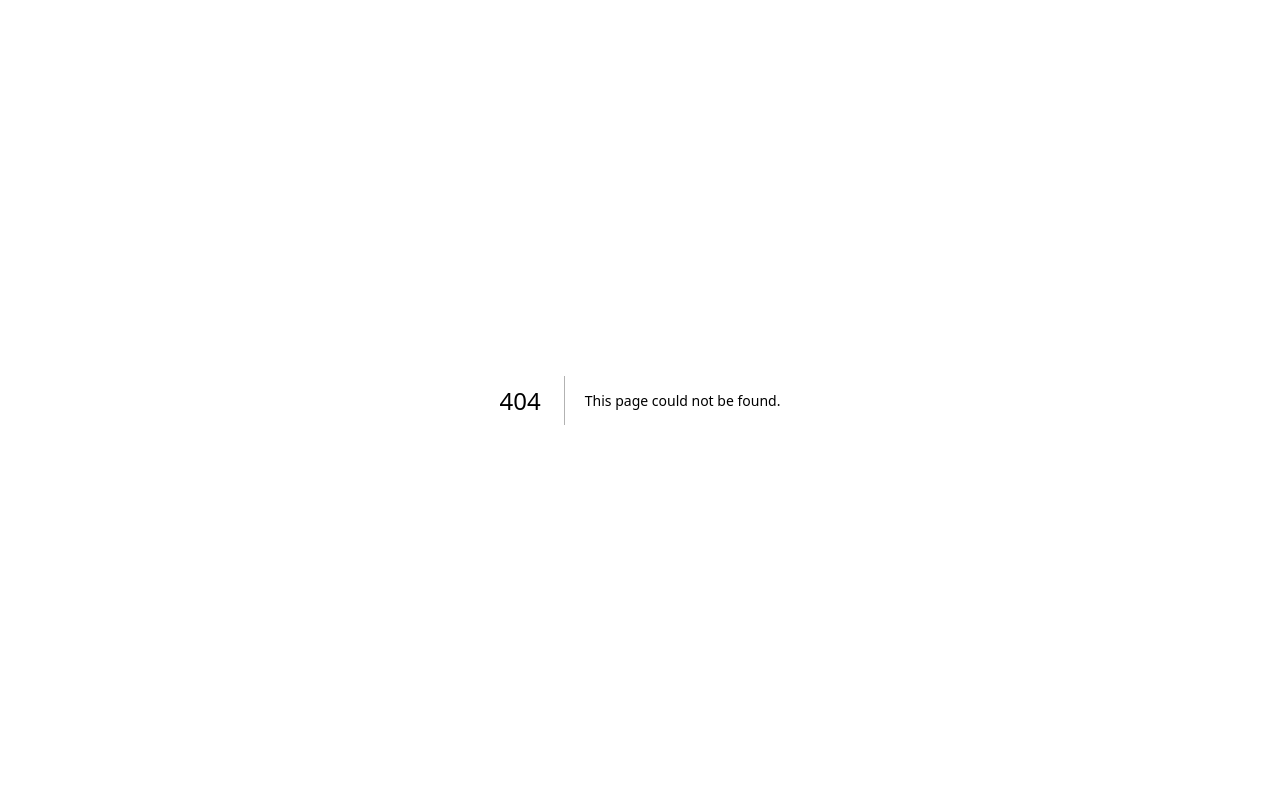
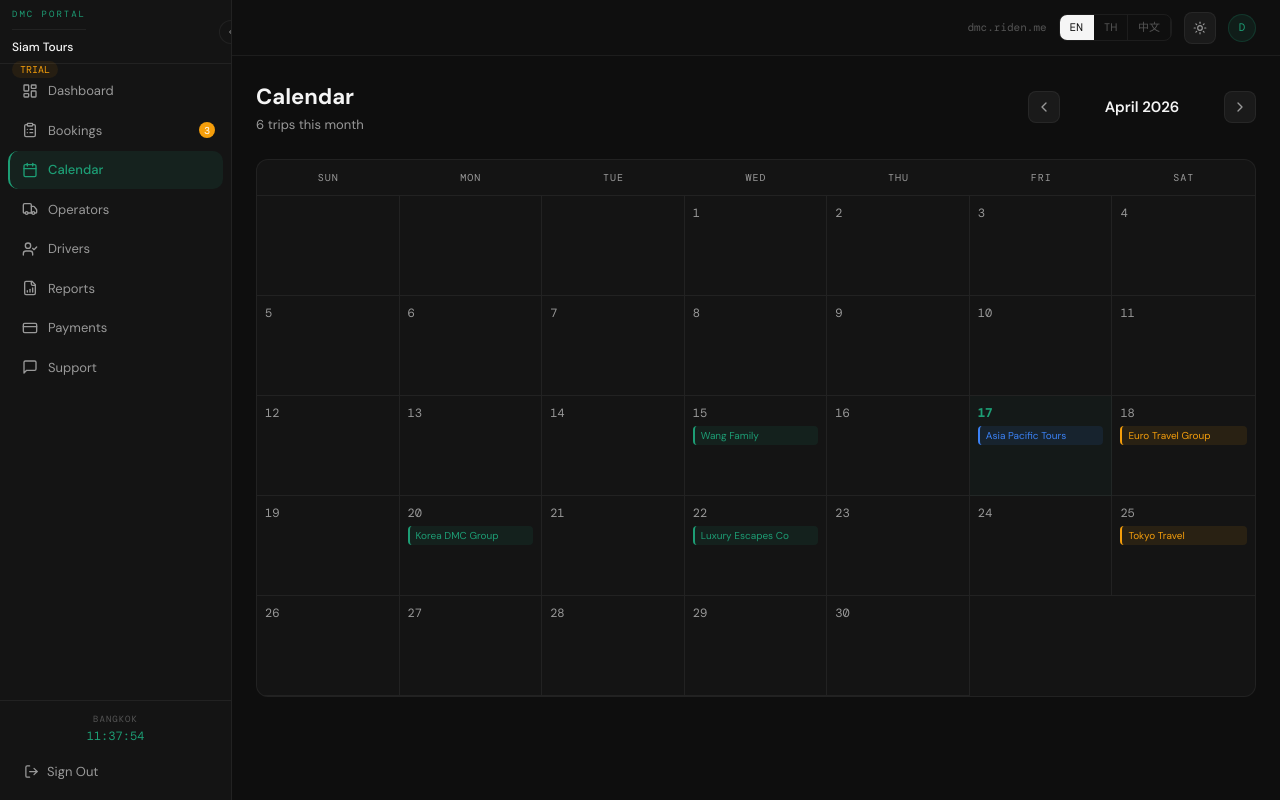
Before and after one commit to jeet623-create/Riden, a Next.js app: page /dmc/calendar in a window 1280 px wide. Before the commit this address had no page. Built offline with nearby package versions, Linux system fonts and the light colour scheme.

Commit message:
feat: Figma design - page.tsx

```diff
--- /dev/null
+++ b/src/app/dmc/calendar/page.tsx
@@ -0,0 +1,76 @@
+"use client"
+import { useState } from "react"
+import { motion } from "framer-motion"
+import { ChevronLeft, ChevronRight } from "lucide-react"
+import { StatusBadge } from "@/components/dmc/status-badge"
+import { useLanguage } from "@/hooks/use-language"
+
+const trips = [
+  { date:"2026-04-15", id:"BK-2026-001", client:"Wang Family", status:"confirmed" as const, vehicle:"Van 9" },
+  { date:"2026-04-17", id:"BK-2026-003", client:"Asia Pacific Tours", status:"in_progress" as const, vehicle:"Van 12" },
+  { date:"2026-04-18", id:"BK-2026-002", client:"Euro Travel Group", status:"pending" as const, vehicle:"Coach 30" },
+  { date:"2026-04-20", id:"BK-2026-004", client:"Korea DMC Group", status:"confirmed" as const, vehicle:"Minibus 20" },
+  { date:"2026-04-22", id:"BK-2026-005", client:"Luxury Escapes Co", status:"confirmed" as const, vehicle:"SUV" },
+  { date:"2026-04-25", id:"BK-2026-006", client:"Tokyo Travel", status:"pending" as const, vehicle:"Van 9" },
+]
+
+const DAYS = ["Sun","Mon","Tue","Wed","Thu","Fri","Sat"]
+const STATUS_COLORS: Record<string,string> = { confirmed:"#1D9E75", in_progress:"#3b82f6", pending:"#f59e0b", completed:"#555", cancelled:"#ef4444" }
+
+export default function DmcCalendarPage() {
+  const { t } = useLanguage()
+  const [year, setYear] = useState(2026)
+  const [month, setMonth] = useState(3) // 0-indexed = April
+
+  const firstDay = new Date(year, month, 1).getDay()
+  const daysInMonth = new Date(year, month + 1, 0).getDate()
+  const monthName = new Date(year, month, 1).toLocaleString("en-US", { month:"long" })
+  const cells = Array.from({ length: firstDay + daysInMonth }, (_, i) => i < firstDay ? null : i - firstDay + 1)
+
+  const tripsOnDay = (d: number) => {
+    const key = `${year}-${String(month+1).padStart(2,"0")}-${String(d).padStart(2,"0")}`
+    return trips.filter(t => t.date === key)
+  }
+
+  const prev = () => { if (month === 0) { setMonth(11); setYear(y => y-1) } else setMonth(m => m-1) }
+  const next = () => { if (month === 11) { setMonth(0); setYear(y => y+1) } else setMonth(m => m+1) }
+
+  return (
+    <motion.div initial={{ opacity:0, y:8 }} animate={{ opacity:1, y:0 }} transition={{ duration:0.2 }}>
+      <div style={{ display:"flex", justifyContent:"space-between", alignItems:"center", marginBottom:24 }}>
+        <div>
+          <h1 style={{ fontSize:22, fontWeight:700, color:"var(--text-1,#f0f0f0)" }}>{t({ en:"Calendar", th:"ปฏิทิน", zh:"日历" })}</h1>
+          <p style={{ fontSize:13, color:"var(--text-2,#999)", marginTop:2 }}>{trips.length} trips this month</p>
+        </div>
+        <div style={{ display:"flex", alignItems:"center", gap:12 }}>
+          <button onClick={prev} style={{ width:32, height:32, borderRadius:8, border:"1px solid var(--border,#242)", background:"var(--bg-elevated,#1a1a1a)", cursor:"pointer", display:"flex", alignItems:"center", justifyContent:"center" }}><ChevronLeft size={16} color="var(--text-2,#999)"/></button>
+          <span style={{ fontWeight:600, fontSize:15, color:"var(--text-1,#f0f0f0)", minWidth:140, textAlign:"center" }}>{monthName} {year}</span>
+          <button onClick={next} style={{ width:32, height:32, borderRadius:8, border:"1px solid var(--border,#242)", background:"var(--bg-elevated,#1a1a1a)", cursor:"pointer", display:"flex", alignItems:"center", justifyContent:"center" }}><ChevronRight size={16} color="var(--text-2,#999)"/></button>
+        </div>
+      </div>
+      <div style={{ background:"var(--bg-surface,#111)", border:"1px solid var(--border,#242)", borderRadius:12, overflow:"hidden" }}>
+        <div style={{ display:"grid", gridTemplateColumns:"repeat(7,1fr)", borderBottom:"1px solid var(--border,#242)" }}>
+          {DAYS.map(d => <div key={d} style={{ padding:"10px 0", textAlign:"center", fontFamily:"var(--font-mono,monospace)", fontSize:10, color:"var(--text-2,#999)", textTransform:"uppercase", letterSpacing:1 }}>{d}</div>)}
+        </div>
+        <div style={{ display:"grid", gridTemplateColumns:"repeat(7,1fr)" }}>
+          {cells.map((day, i) => {
+            const dayTrips = day ? tripsOnDay(day) : []
+            const isToday = day === 17 && month === 3
+            return (
+              <div key={i} style={{ minHeight:100, padding:8, borderRight: i%7!==6 ? "1px solid var(--border,#242)" : "none", borderBottom:"1px solid var(--border,#242)", background: isToday ? "rgba(29,158,117,0.04)" : "transparent" }}>
+                {day && <>
+                  <div style={{ fontFamily:"var(--font-mono,monospace)", fontSize:12, color: isToday ? "#1D9E75" : "var(--text-2,#999)", fontWeight: isToday ? 700 : 400, marginBottom:4 }}>{day}</div>
+                  {dayTrips.map((tr,j) => (
+                    <div key={j} style={{ marginBottom:3, padding:"2px 6px", borderRadius:4, background:`${STATUS_COLORS[tr.status]}18`, borderLeft:`2px solid ${STATUS_COLORS[tr.status]}`, fontSize:10, color:STATUS_COLORS[tr.status], overflow:"hidden", textOverflow:"ellipsis", whiteSpace:"nowrap" }}>
+                      {tr.client}
+                    </div>
+                  ))}
+                </>}
+              </div>
+            )
+          })}
+        </div>
+      </div>
+    </motion.div>
+  )
+}
```
